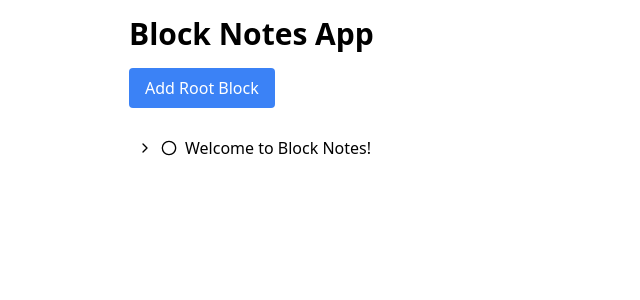
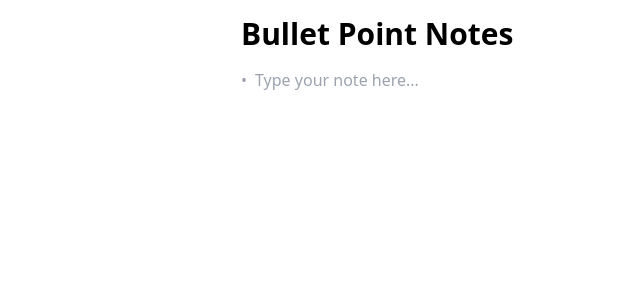
Before and after one commit to kvtys/Flocky, a React (Create React App) app in the folder flocky-app/: page / in a window 1280 px wide. Shown: the top 300 px of the page, without its empty margins (79-719 px from the left). Built offline with nearby package versions, Linux system fonts and the light colour scheme.

Commit message:
basic template

```diff
--- a/flocky-app/src/App.js
+++ b/flocky-app/src/App.js
@@ -1,190 +1,73 @@
 import React, { useState, useRef, useEffect } from 'react';
-import { motion, AnimatePresence } from 'framer-motion';
-import { ChevronRight, ChevronDown, Circle } from 'lucide-react';
 
-const Block = ({ content, level = 0, onZoom, onUpdate, onNewBlock }) => {
-  const [isExpanded, setIsExpanded] = useState(false);
-  const [isEditing, setIsEditing] = useState(false);
-  const [editedContent, setEditedContent] = useState(content);
-  const [blocks, setBlocks] = useState([]);
+const BulletPoint = ({ content, onUpdate, onEnter, isLast }) => {
+  const [text, setText] = useState(content);
   const inputRef = useRef(null);
 
   useEffect(() => {
-    if (isEditing) {
+    if (isLast) {
       inputRef.current.focus();
     }
-  }, [isEditing]);
+  }, [isLast]);
 
-  const toggleExpand = (e) => {
-    e.stopPropagation();
-    setIsExpanded(!isExpanded);
-  };
-
-  const handleZoom = (e) => {
-    e.stopPropagation();
-    onZoom({ content: editedContent, blocks });
-  };
-
-  const handleEdit = (e) => {
-    e.stopPropagation();
-    setIsEditing(true);
-  };
-
-  const handleBlur = () => {
-    setIsEditing(false);
-    onUpdate(editedContent);
+  const handleChange = (e) => {
+    setText(e.target.value);
+    onUpdate(e.target.value);
   };
 
   const handleKeyDown = (e) => {
     if (e.key === 'Enter') {
       e.preventDefault();
-      handleBlur();
-      onNewBlock(level);
-    }
-  };
-
-  const addBlock = (parentLevel) => {
-    if (parentLevel === level) {
-      setBlocks([...blocks, { content: 'New block', blocks: [] }]);
+      onEnter();
     }
   };
 
   return (
-    <div className="my-1">
-      <div
-        className={`p-2 rounded ${level === 0 ? 'bg-white' : 'bg-gray-100'} hover:bg-gray-200 transition-colors duration-200 flex items-center`}
-      >
-        <button onClick={toggleExpand} className="mr-2">
-          {isExpanded ? <ChevronDown size={16} /> : <ChevronRight size={16} />}
-        </button>
-        <button onClick={handleZoom} className="mr-2">
-          <Circle size={16} />
-        </button>
-        {isEditing ? (
+    <div className="flex items-center space-x-2 my-1">
+      <span className="text-gray-400">•</span>
       <input
         ref={inputRef}
-            value={editedContent}
-            onChange={(e) => setEditedContent(e.target.value)}
-            onBlur={handleBlur}
+        type="text"
+        value={text}
+        onChange={handleChange}
         onKeyDown={handleKeyDown}
         className="flex-grow bg-transparent outline-none"
+        placeholder="Type your note here..."
       />
-        ) : (
-          <span onClick={handleEdit} className="flex-grow cursor-text">
-            {editedContent}
-          </span>
-        )}
-      </div>
-      <AnimatePresence>
-        {isExpanded && (
-          <motion.div
-            initial={{ opacity: 0, height: 0 }}
-            animate={{ opacity: 1, height: 'auto' }}
-            exit={{ opacity: 0, height: 0 }}
-            className="ml-6 mt-1"
-          >
-            {blocks.map((block, index) => (
-              <Block
-                key={index}
-                content={block.content}
-                level={level + 1}
-                onZoom={onZoom}
-                onUpdate={(newContent) => {
-                  const newBlocks = [...blocks];
-                  newBlocks[index].content = newContent;
-                  setBlocks(newBlocks);
-                }}
-                onNewBlock={addBlock}
-              />
-            ))}
-          </motion.div>
-        )}
-      </AnimatePresence>
     </div>
   );
 };
 
-const BlockNotesApp = () => {
-  const [zoomedBlock, setZoomedBlock] = useState(null);
-  const [blocks, setBlocks] = useState([
-    { content: 'Welcome to Block Notes!', blocks: [] },
-  ]);
+const BulletPointApp = () => {
+  const [bullets, setBullets] = useState([{ id: 1, content: '' }]);
 
-  const handleZoom = (block) => {
-    setZoomedBlock(block);
+  const addBullet = () => {
+    const newBullet = { id: Date.now(), content: '' };
+    setBullets([...bullets, newBullet]);
   };
 
-  const handleZoomOut = () => {
-    setZoomedBlock(null);
-  };
-
-  const addRootBlock = () => {
-    setBlocks([...blocks, { content: 'New block', blocks: [] }]);
+  const updateBullet = (id, newContent) => {
+    setBullets(bullets.map(bullet =>
+      bullet.id === id ? { ...bullet, content: newContent } : bullet
+    ));
   };
 
   return (
-    <div className="max-w-4xl mx-auto p-4">
-      <h1 className="text-3xl font-bold mb-4">Block Notes App</h1>
-      <button
-        onClick={addRootBlock}
-        className="mb-4 px-4 py-2 bg-blue-500 text-white rounded hover:bg-blue-600 transition-colors duration-200"
-      >
-        Add Root Block
-      </button>
-      <AnimatePresence mode="wait">
-        {zoomedBlock ? (
-          <motion.div
-            key="zoomed"
-            initial={{ opacity: 0, y: 50 }}
-            animate={{ opacity: 1, y: 0 }}
-            exit={{ opacity: 0, y: 50 }}
-          >
-            <button
-              onClick={handleZoomOut}
-              className="mb-2 px-2 py-1 bg-gray-300 rounded hover:bg-gray-400 transition-colors duration-200"
-            >
-              Zoom Out
-            </button>
-            <Block
-              content={zoomedBlock.content}
-              blocks={zoomedBlock.blocks}
-              onZoom={handleZoom}
-              onUpdate={(newContent) => {
-                setZoomedBlock({ ...zoomedBlock, content: newContent });
-              }}
-              onNewBlock={() => {}}
-            />
-          </motion.div>
-        ) : (
-          <motion.div
-            key="all"
-            initial={{ opacity: 0, y: 50 }}
-            animate={{ opacity: 1, y: 0 }}
-            exit={{ opacity: 0, y: 50 }}
-          >
-            {blocks.map((block, index) => (
-              <Block
-                key={index}
-                content={block.content}
-                blocks={block.blocks}
-                onZoom={handleZoom}
-                onUpdate={(newContent) => {
-                  const newBlocks = [...blocks];
-                  newBlocks[index].content = newContent;
-                  setBlocks(newBlocks);
-                }}
-                onNewBlock={(level) => {
-                  if (level === 0) {
-                    setBlocks([...blocks, { content: 'New block', blocks: [] }]);
-                  }
-                }}
+    <div className="max-w-2xl mx-auto p-4">
+      <h1 className="text-3xl font-bold mb-4">Bullet Point Notes</h1>
+      <div className="space-y-2">
+        {bullets.map((bullet, index) => (
+          <BulletPoint
+            key={bullet.id}
+            content={bullet.content}
+            onUpdate={(newContent) => updateBullet(bullet.id, newContent)}
+            onEnter={addBullet}
+            isLast={index === bullets.length - 1}
           />
         ))}
-          </motion.div>
-        )}
-      </AnimatePresence>
+      </div>
     </div>
   );
 };
 
-export default BlockNotesApp;
+export default BulletPointApp;
--- a/flocky-app/src/index.js
+++ b/flocky-app/src/index.js
@@ -3,12 +3,12 @@ import ReactDOM from 'react-dom/client';
 import './index.css';
 import App from './App';
 import reportWebVitals from './reportWebVitals';
-import BlockNotesApp from './App';
+import BulletPointApp from './App';
 
 const root = ReactDOM.createRoot(document.getElementById('root'));
 root.render(
   <React.StrictMode>
-    <BlockNotesApp />
+    <BulletPointApp />
   </React.StrictMode>
 );
 
```
Lines whose indentation alone changed are shown as unchanged.
